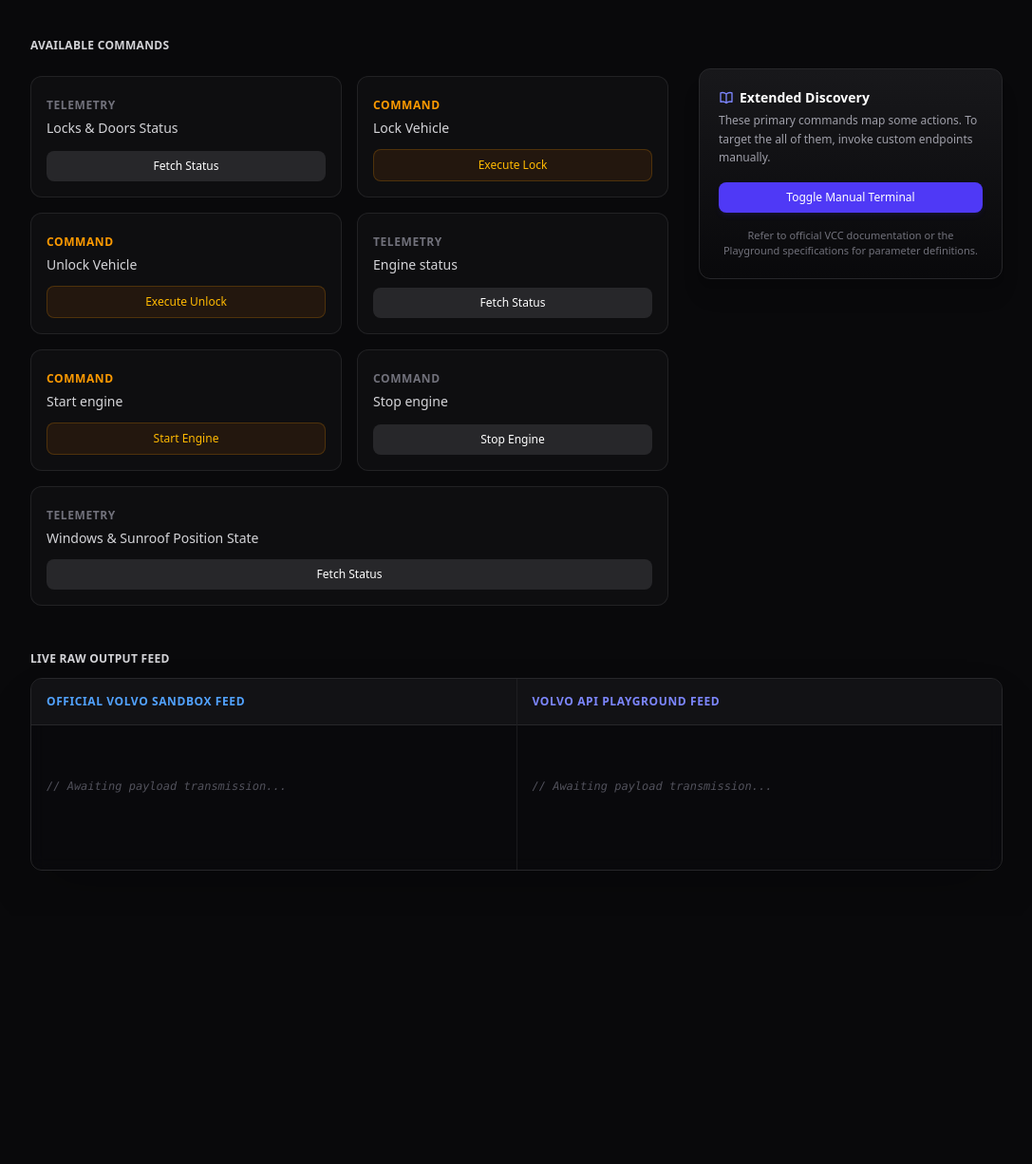
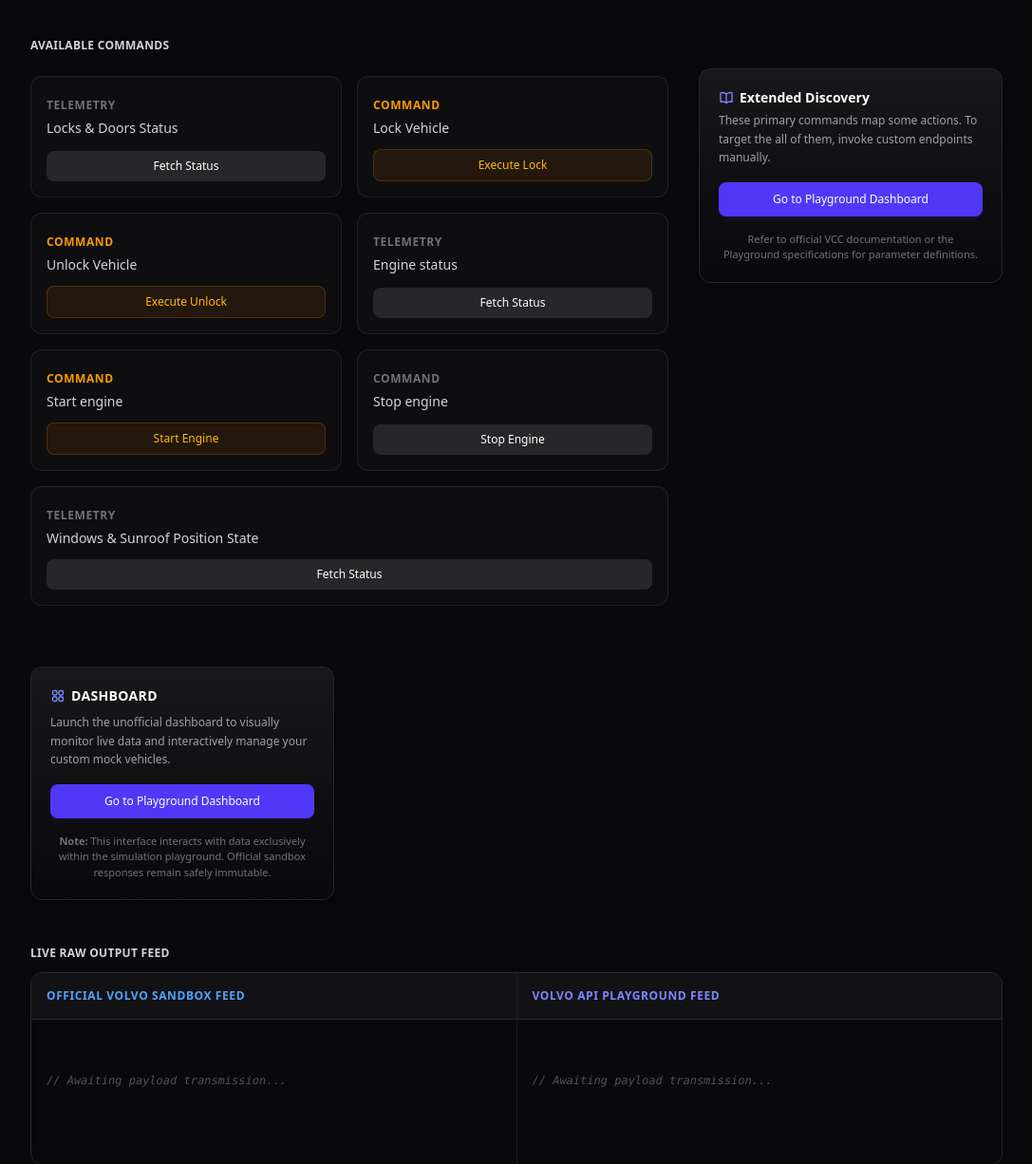
Before and after one commit to klswar0/Volvo-api-playground-compare, a FastAPI app: template templates/compare.html in a window 1280 px wide. Shown: the part 120-1346 px from the top of the page at 95% size, without its empty margins (96-1183 px from the left). Before the commit the page ends 1037 px from the top, so only its background shows below. Run offline with FastAPI, Linux system fonts and the light colour scheme; the template is opened without the code that fills it: most values are stand-ins (such as "Sample title", 1, 10 or a date in 2020).

Commit message:
dashboard link

```diff
--- a/main.py
+++ b/main.py
@@ -93,7 +93,7 @@ def login_manual(api_key_v: str, access_token: str, api_key_p: str):
 def compare(request: Request, api_key_v: str, access_token: str , api_key_p: str):
     return templates.TemplateResponse(
         name="compare.html",
-        context={"api_key_v": api_key_v, "access_token": access_token, "api_key_p": api_key_p},
+        context={"api_key_v": api_key_v, "access_token": access_token, "api_key_p": api_key_p, "url_unofficial": unofficialURL},
         request=request
     )
 
@@ -123,6 +123,7 @@ def get_commands(request: Request,api_key_v: str, access_token: str , api_key_p:
 
 @app.get("/manual")
 def manual(request: Request, api_key_v: str, access_token: str , api_key_p: str):
+
     return templates.TemplateResponse(
         name="compareManual.html",
         context={"api_key_v": api_key_v, "access_token": access_token, "api_key_p": api_key_p, "VINofficial": VINofficial, "VINunofficial": VINunofficial},
--- a/templates/compare.html
+++ b/templates/compare.html
@@ -12,7 +12,6 @@
 
 <body class="min-h-full font-sans antialiased text-zinc-200 bg-zinc-950 flex flex-col items-center p-6 md:p-12">
 
-
     <header class="max-w-4xl w-full text-center mb-10 space-y-2">
         <h1 class="text-3xl md:text-4xl font-extrabold tracking-tight text-white">
             Compare Both Environments
@@ -22,15 +21,12 @@
         </p>
     </header>
 
-
     <main class="max-w-5xl w-full grid grid-cols-1 lg:grid-cols-3 gap-8 items-start">
-
 
         <div class="lg:col-span-2 space-y-6">
             <h2 class="text-lg font-bold text-zinc-300 tracking-wide uppercase text-xs">Available Commands</h2>
 
             <div class="grid grid-cols-1 sm:grid-cols-2 gap-4">
-
 
                 <form hx-get="/commands?command=locks" hx-target="#response"
                     class="p-4 bg-zinc-900/40 border border-zinc-800/80 rounded-xl flex flex-col justify-between space-y-3 hover:border-zinc-700 transition-colors">
@@ -45,7 +41,6 @@
                         class="w-full py-2 px-3 bg-zinc-800 hover:bg-zinc-700 active:scale-[0.99] text-xs font-medium text-white rounded-lg transition-all cursor-pointer">Fetch
                         Status</button>
                 </form>
-
 
                 <form hx-get="/commands?command=lock" hx-target="#response"
                     class="p-4 bg-zinc-900/40 border border-zinc-800/80 rounded-xl flex flex-col justify-between space-y-3 hover:border-zinc-700 transition-colors">
@@ -75,7 +70,6 @@
                         Unlock</button>
                 </form>
 
-
                 <form hx-get="/commands?command=engine" hx-target="#response"
                     class="p-4 bg-zinc-900/40 border border-zinc-800/80 rounded-xl flex flex-col justify-between space-y-3 hover:border-zinc-700 transition-colors">
                     <div>
@@ -89,7 +83,6 @@
                         class="w-full py-2 px-3 bg-zinc-800 hover:bg-zinc-700 active:scale-[0.99] text-xs font-medium text-white rounded-lg transition-all cursor-pointer">Fetch
                         Status</button>
                 </form>
-
 
                 <form hx-get="/commands?command=engineStart" hx-target="#response"
                     class="p-4 bg-zinc-900/40 border border-zinc-800/80 rounded-xl flex flex-col justify-between space-y-3 hover:border-zinc-700 transition-colors">
@@ -106,7 +99,6 @@
                         Engine</button>
                 </form>
 
-
                 <form hx-get="/commands?command=engineStop" hx-target="#response"
                     class="p-4 bg-zinc-900/40 border border-zinc-800/80 rounded-xl flex flex-col justify-between space-y-3 hover:border-zinc-700 transition-colors">
                     <div>
@@ -120,7 +112,6 @@
                         class="w-full py-2 px-3 bg-zinc-800 hover:bg-zinc-700 active:scale-[0.99] text-xs font-medium text-white rounded-lg transition-all cursor-pointer">Stop
                         Engine</button>
                 </form>
-
 
                 <form hx-get="/commands?command=windows" hx-target="#response"
                     class="p-4 bg-zinc-900/40 border border-zinc-800/80 rounded-xl flex flex-col justify-between space-y-3 sm:col-span-2 hover:border-zinc-700 transition-colors">
@@ -154,19 +145,55 @@
                         Extended Discovery
                     </h3>
                     <p class="text-xs text-zinc-400 leading-relaxed">
-                        These primary commands map some actions. To target the all of them, invoke custom
-                        endpoints manually.
+                        These primary commands map some actions. To target the all of them, invoke custom endpoints
+                        manually.
                     </p>
                 </div>
 
-                <button hx-get="/manual?api_key_p={{ api_key_p }}&api_key_v={{ api_key_v }}&access_token={{ access_token }}" hx-target="body" type="button"
-                    class="w-full py-2 px-3 bg-indigo-600 hover:bg-indigo-500 text-white font-medium rounded-lg text-xs shadow-md shadow-indigo-600/10 active:scale-[0.98] transition-all cursor-pointer">
-                    Toggle Manual Terminal
+               <button
+                    hx-get="manual?api_key_p={{ api_key_p }}&api_key_v={{ api_key_v }}&access_token={{ access_token }}"
+                    hx-target="body" type="button"
+                    class="w-full py-2.5 px-3 bg-indigo-600 hover:bg-indigo-500 text-white font-medium rounded-lg text-xs shadow-md shadow-indigo-600/10 active:scale-[0.98] transition-all cursor-pointer text-center">
+                    Go to Playground Dashboard
                 </button>
 
                 <p class="text-[11px] text-zinc-500 text-center">
                     Refer to official VCC documentation or the Playground specifications for parameter definitions.
                 </p>
+            </div>
+        </div>
+        <div class="space-y-4 lg:mt-8">
+            <div
+                class="p-5 bg-gradient-to-b from-zinc-900 to-zinc-950 border border-zinc-800 rounded-xl space-y-4 shadow-xl">
+
+                <div class="space-y-2">
+                    <h3 class="text-sm font-bold text-white flex items-center gap-1.5 uppercase tracking-wide">
+
+                        <svg class="w-4 h-4 text-indigo-400" fill="none" viewBox="0 0 24 24" stroke-width="2"
+                            stroke="currentColor">
+                            <path stroke-linecap="round" stroke-linejoin="round"
+                                d="M3.75 6A2.25 2.25 0 0 1 6 3.75h2.25A2.25 2.25 0 0 1 10.5 6v2.25a2.25 2.25 0 0 1-2.25 2.25H6a2.25 2.25 0 0 1-2.25-2.25V6ZM3.75 15.75A2.25 2.25 0 0 1 6 13.5h2.25a2.25 2.25 0 0 1 2.25 2.25V18a2.25 2.25 0 0 1-2.25 2.25H6A2.25 2.25 0 0 1 3.75 18v-2.25ZM13.5 6a2.25 2.25 0 0 1 2.25-2.25H18A2.25 2.25 0 0 1 20.25 6v2.25A2.25 2.25 0 0 1 18 10.5h-2.25A2.25 2.25 0 0 1 13.5 8V6ZM13.5 15.75a2.25 2.25 0 0 1 2.25-2.25H18a2.25 2.25 0 0 1 2.25 2.25V18A2.25 2.25 0 0 1 18 20.25h-2.25A2.25 2.25 0 0 1 13.5 18v-2.25Z" />
+                        </svg>
+                        Dashboard
+                    </h3>
+                    <p class="text-xs text-zinc-400 leading-relaxed">
+                        Launch the unofficial dashboard to visually monitor live data and interactively manage your
+                        custom mock vehicles.
+                    </p>
+                </div>
+
+                <a
+                    href="{{ url_unofficial }}internal/dashboard?key={{ api_key_p }}"
+                    method="get" target="_blank"
+                    class="inline-flex items-center justify-center w-full py-2.5 px-3 bg-indigo-600 hover:bg-indigo-500 text-white font-medium rounded-lg text-xs shadow-md shadow-indigo-600/10 active:scale-[0.98] transition-all cursor-pointer text-center no-underline select-none">
+                    Go to Playground Dashboard
+                </a>
+
+                <p class="text-[11px] text-zinc-500 text-center leading-normal">
+                    <strong>Note:</strong> This interface interacts with data exclusively within the simulation playground.
+                    Official sandbox responses remain safely immutable.
+                </p>
+
             </div>
         </div>
 
```
